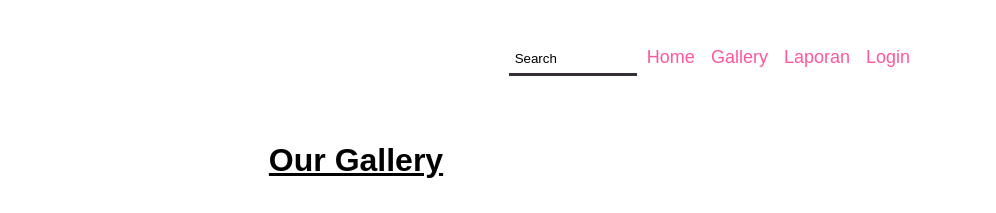
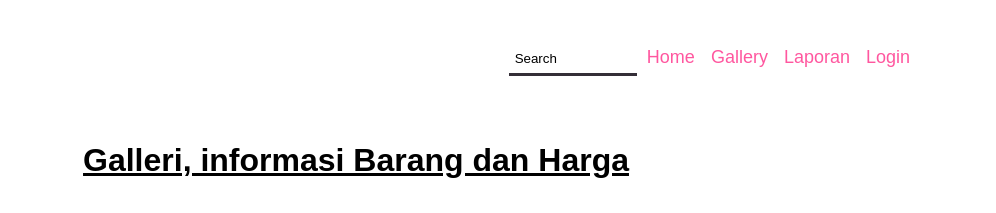
Before and after one commit to code-loli/code-loli.github.io, a plain HTML site: page urls/gallery/index.html in a window 1280 px wide. Shown: the top 213 px of the page, 284-1280 px from the left. Drawn offline with Linux system fonts and the light colour scheme; a web font is replaced by a local one.

Commit message:
change gallery title

```diff
--- a/urls/gallery/index.html
+++ b/urls/gallery/index.html
@@ -14,7 +14,7 @@
 
     <main>
       <center>
-        <h1 class="sofia"><u>Our Gallery</u></h1>
+        <h1 class="sofia"><u>Galleri, informasi Barang dan Harga</u></h1>
       </center>
       <section class="result-section" id="result-container"></section>
     </main>
```
